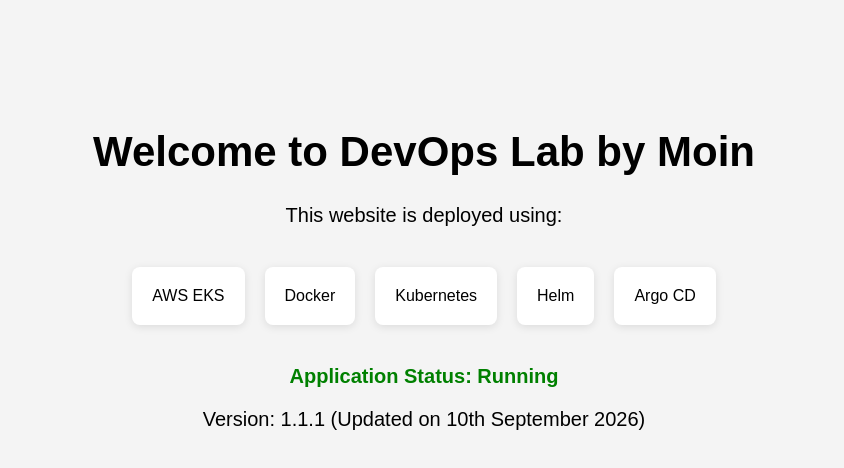
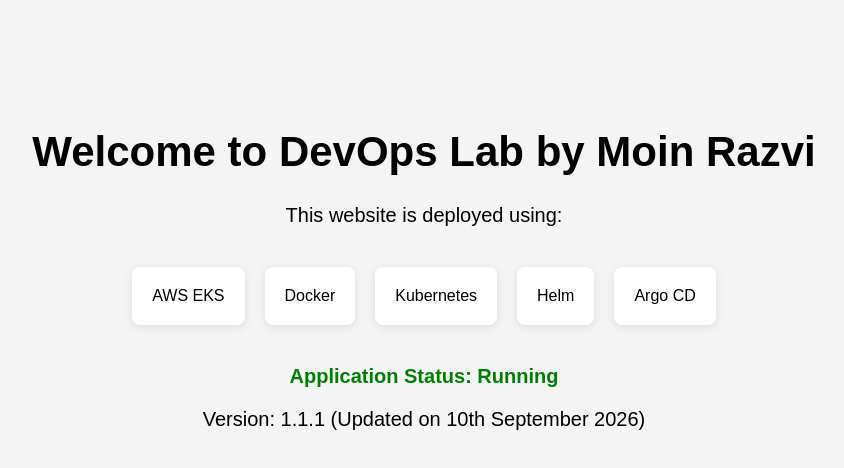
Before and after one commit to MoinRazvi/my-website, a plain HTML site: page app/index.html in a window 1280 px wide. Shown: the whole page, without its empty margins (216-1060 px from the left). Drawn offline with Linux system fonts and the light colour scheme.

Commit message:
Update website HTML

```diff
--- a/app/index.html
+++ b/app/index.html
@@ -11,7 +11,7 @@
 
     <div class="container">
 
-        <h1>Welcome to DevOps Lab by Moin</h1>
+        <h1>Welcome to DevOps Lab by Moin Razvi </h1>
 
         <p>
             This website is deployed using:
```
